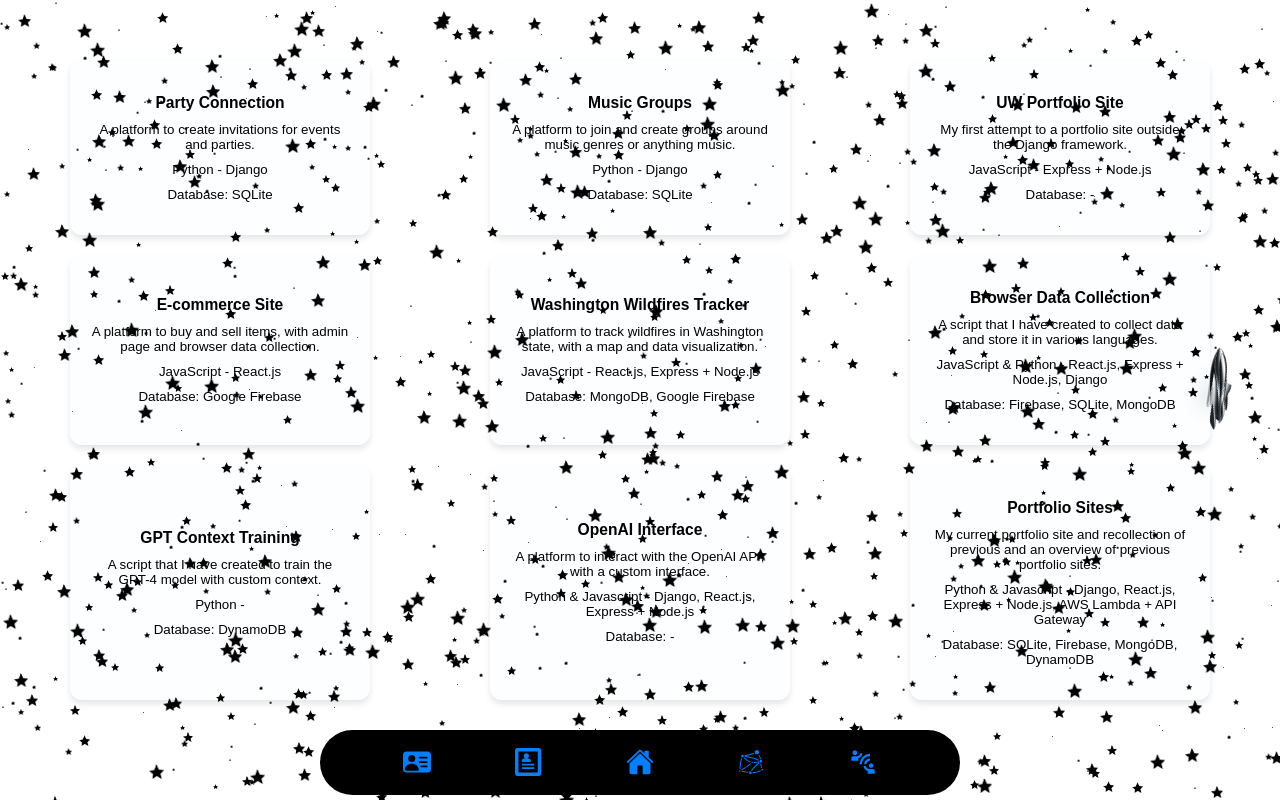
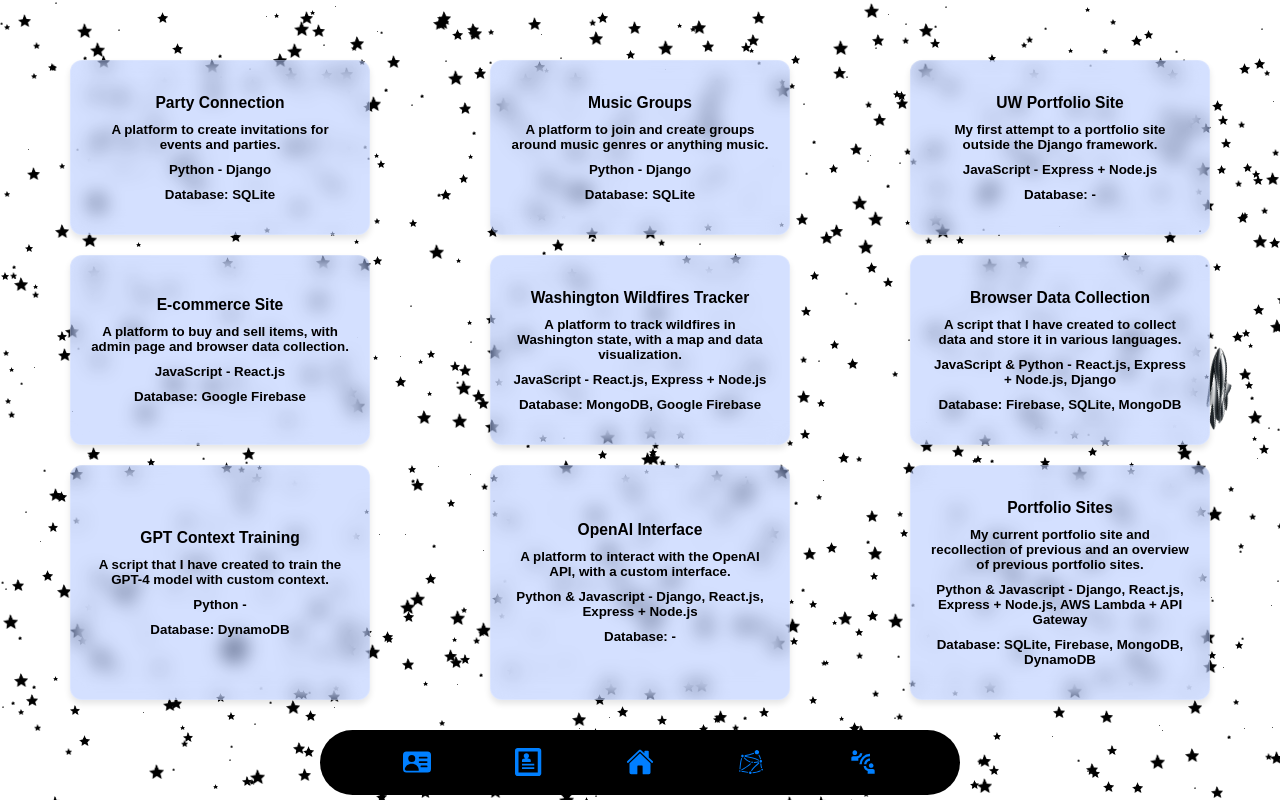
Before and after one commit to carlitos-206/portfolio-site, a React (Create React App) app: page /projects in a window 1280 px wide. Built offline with nearby package versions, Linux system fonts and the light colour scheme.

Commit message:
projects and math update

```diff
--- a/src/App.js
+++ b/src/App.js
@@ -51,8 +51,8 @@ function App() {
 
   const Projects = () => (
     <div className="projects">
+      <Stars screenInfo={screenInfo} />
       <ProjectsPage />
-      <Stars screenInfo={screenInfo} />
       <NavBar />
     </div>
   );
--- a/src/components/_landing-page/math/index.css
+++ b/src/components/_landing-page/math/index.css
@@ -24,7 +24,7 @@
 @media screen and (max-width: 600px) {
     .math-container{
         position: absolute;
-        width: 80%;
+        width: 90%;
         overflow-y: scroll;
         z-index: 6;
     }
--- a/src/global/components/projects/index.css
+++ b/src/global/components/projects/index.css
@@ -19,13 +19,15 @@
     }
   }
   .project-button {
+    color: black;
+    font-weight: 600;
     width: 75%;
     display: flex;
     flex-direction: column;
     justify-content: center;
     align-items: center;
     padding: 20px;
-    background-color: rgba(0, 128, 255, 0.012);
+    background-color: rgba(5, 71, 255, 0.17);
     background-size: 10px 10px, cover; /* Adjust polka dot size, background cover */
     background-position: center; /* Center the background image */
     border: 1px solid rgba(255, 255, 255, 0.18);
--- a/src/global/components/sideName/sidename.css
+++ b/src/global/components/sideName/sidename.css
@@ -11,7 +11,6 @@
     text-transform: uppercase;
     letter-spacing: 1px;
     border-radius: 5px;
-    box-shadow: 0 0 10px rgba(0, 0, 0, 0.1);
     position: absolute;
     right: 25px;
     font-family: 'Roboto', sans-serif;
@@ -20,7 +19,7 @@
 
 #i-name {
     position: relative;
-    left: 7px;
+    left: 6px;
 }
 
 /* Responsive adjustments */
@@ -29,7 +28,6 @@
         right: 0; /* Adjust position to be more mobile-friendly */
         font-size: 1.2rem; /* Smaller font size for smaller screens */
         /* padding: 0 20px; Add padding to ensure content doesn't touch the edges */
-        box-shadow: 0 0 5px rgba(0, 0, 0, 0.1); /* Lighter shadow on smaller screens */
     }
 
 }
```
